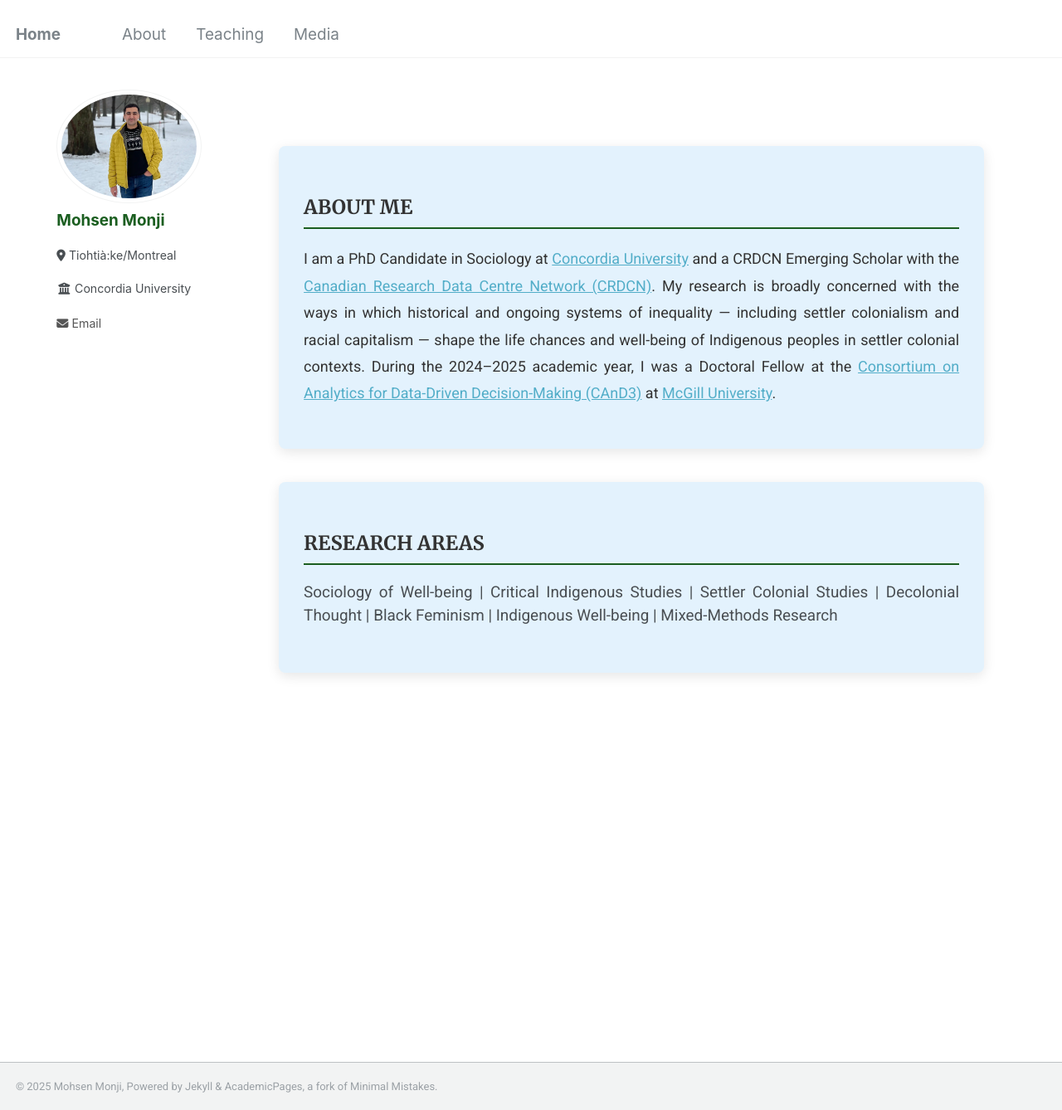
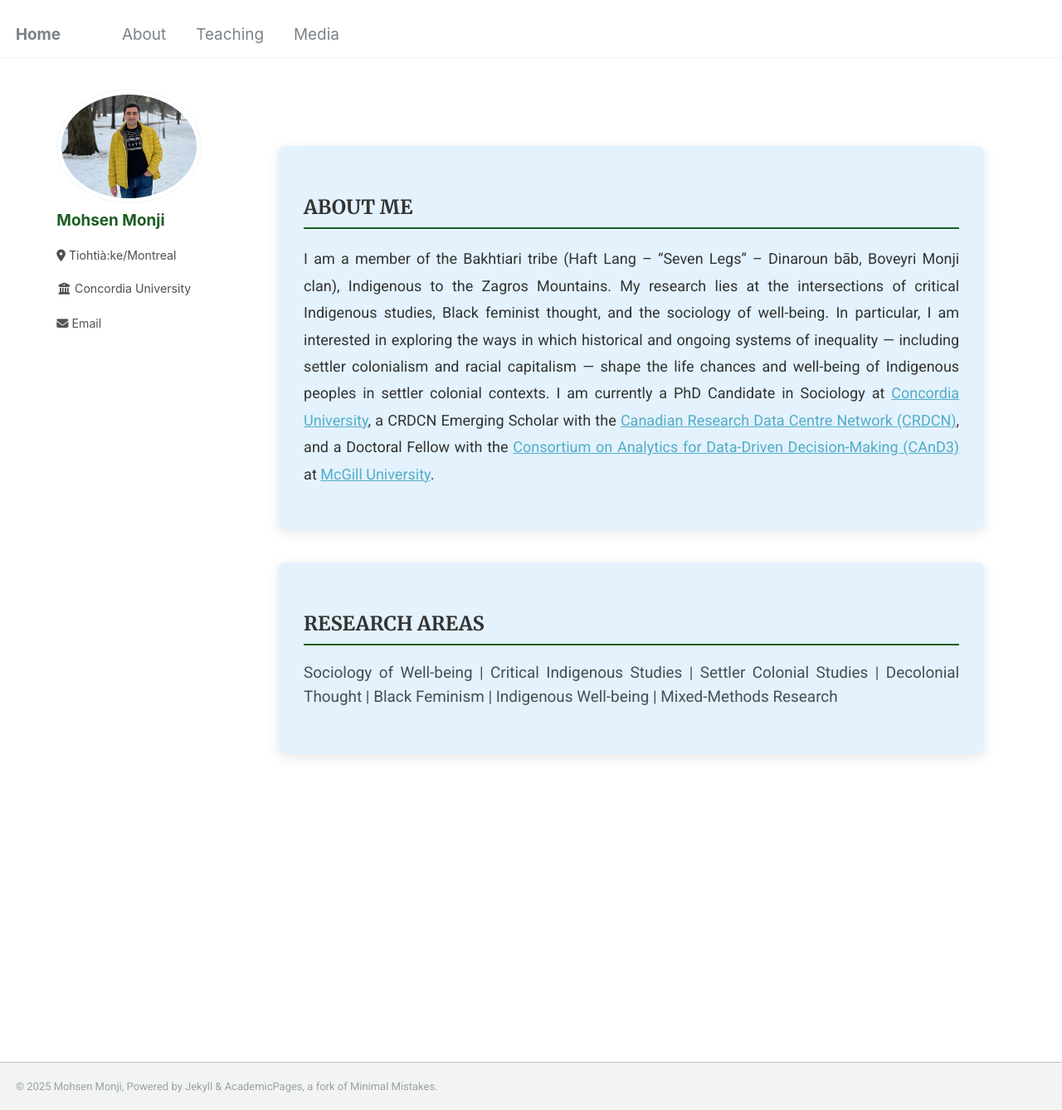
Before and after one commit to Mohsnmonji/mohsnmonji.github.io, a Jekyll site: the page built from about-me.md, in a window 1280 px wide and 1338 px high. Shown: the whole window at 83% size. Built offline with Jekyll 4.4.1, drawn with Linux system fonts in a browser that asks for light colours.

Commit message:
Update about-me.md

```diff
--- a/about-me.md
+++ b/about-me.md
@@ -54,11 +54,11 @@ author_profile: true
 <div class="about-card">
   <h2>ABOUT ME</h2>
   <p style="font-size:18px; color:#333; text-align:justify; line-height:1.8; margin:20px 0;">
-    I am a PhD Candidate in Sociology at
-    <a href="https://www.concordia.ca/" target="_blank">Concordia University</a>
-    and a CRDCN Emerging Scholar with the
-    <a href="https://crdcn.ca" target="_blank">Canadian Research Data Centre Network (CRDCN)</a>.
-    My research is broadly concerned with the ways in which historical and ongoing systems of inequality — including settler colonialism and racial capitalism — shape the life chances and well-being of Indigenous peoples in settler colonial contexts. During the 2024–2025 academic year, I was a Doctoral Fellow at the
+    I am a member of the Bakhtiari tribe (Haft Lang – “Seven Legs” – Dinaroun bāb, Boveyri Monji clan), Indigenous to the Zagros Mountains. My research lies at the intersections of critical Indigenous studies, Black feminist thought, and the sociology of well-being. In particular, I am interested in exploring the ways in which historical and ongoing systems of inequality — including settler colonialism and racial capitalism — shape the life chances and well-being of Indigenous peoples in settler colonial contexts. I am currently a PhD Candidate in Sociology at
+    <a href="https://www.concordia.ca/" target="_blank">Concordia University</a>,
+    a CRDCN Emerging Scholar with the
+    <a href="https://crdcn.ca" target="_blank">Canadian Research Data Centre Network (CRDCN)</a>,
+    and a Doctoral Fellow with the
     <a href="https://www.mcgill.ca/cand3/" target="_blank">Consortium on Analytics for Data-Driven Decision-Making (CAnD3)</a>
     at <a href="https://www.mcgill.ca/" target="_blank">McGill University</a>.
   </p>
```
